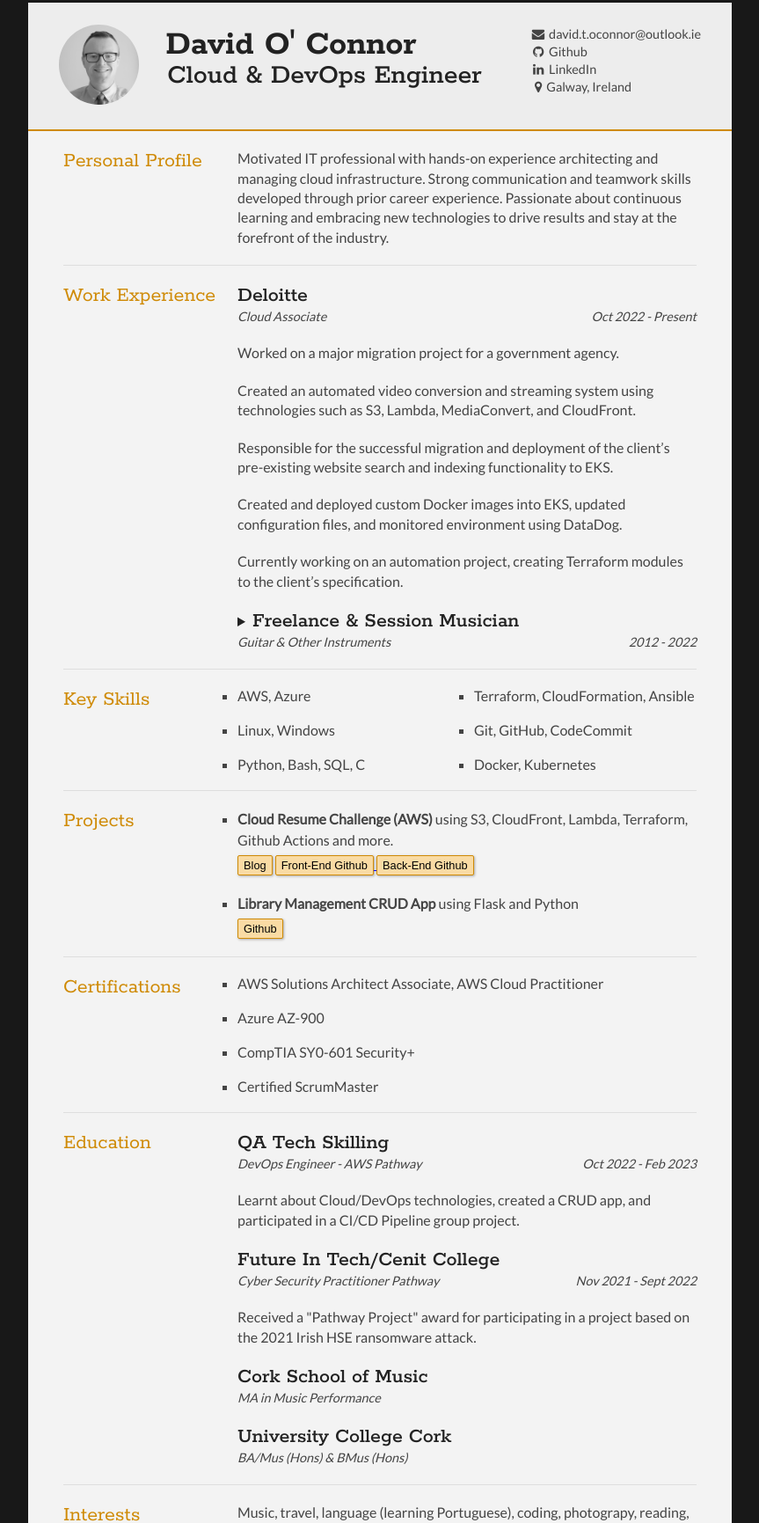
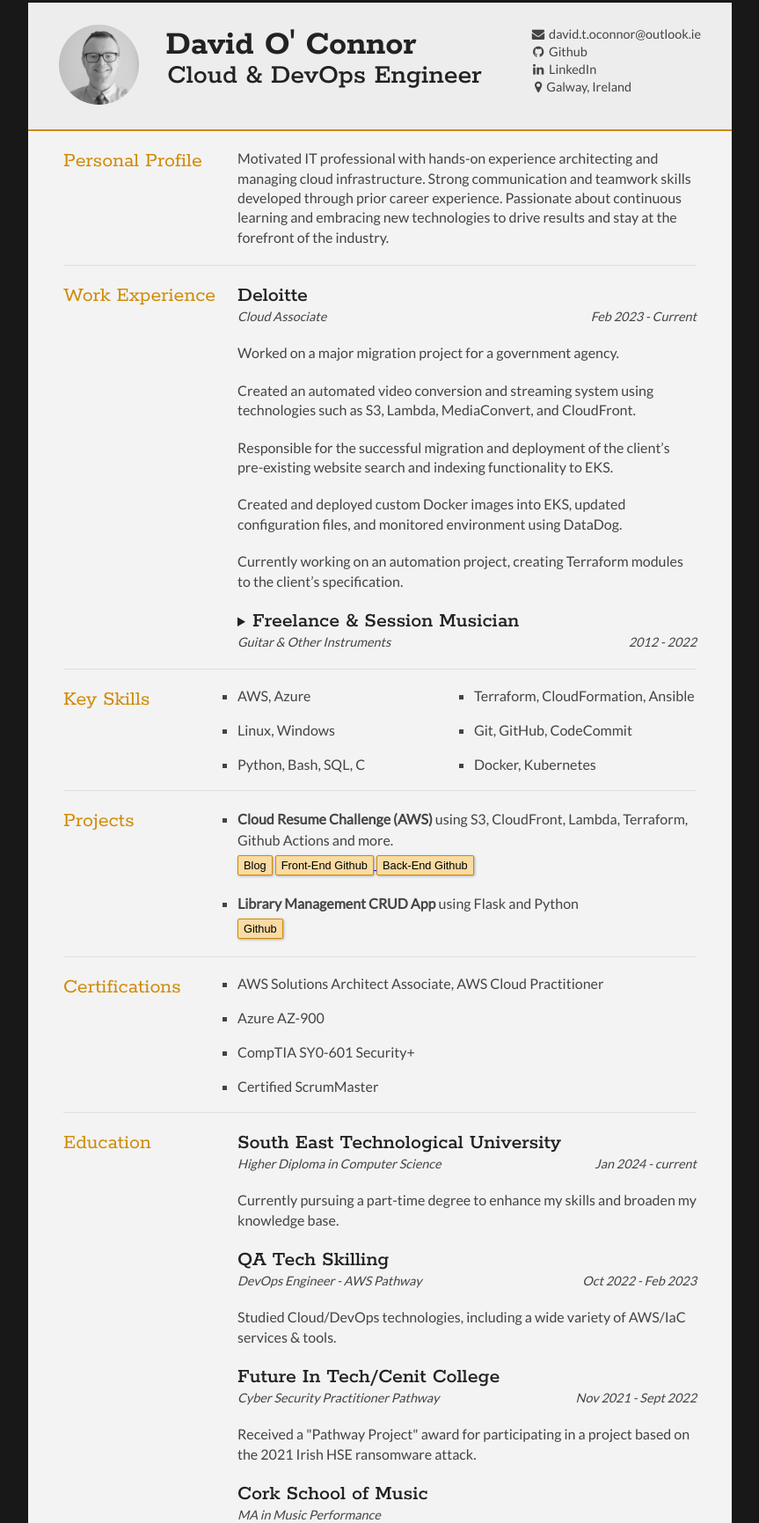
Before and after one commit to bit-of-a-git/cloud-resume-challenge-front-end, a plain HTML site: page website/index.html in a window 1280 px wide. Shown: the part 66-1797 px from the top of the page at 88% size, without its empty margins (208-1071 px from the left). Drawn offline with Linux system fonts and the light colour scheme; no server answers.

Commit message:
updating CV with HDip

```diff
--- a/website/index.html
+++ b/website/index.html
@@ -68,7 +68,7 @@
 			<div class="sectionContent">
 				<article>
 					<h2>Deloitte</h2>
-					<p class="subDetails">Cloud Associate<span class="subDetails-right">Oct 2022 - Present</span></p>
+					<p class="subDetails">Cloud Associate<span class="subDetails-right">Feb 2023 - Current</span></p>
 					<p>Worked on a major migration project for a government agency.</p>
 					<p>Created an automated video conversion and streaming system using technologies such as S3, Lambda, MediaConvert, and CloudFront.</p>
 					<p>Responsible for the successful migration and deployment of the client’s pre-existing website search and indexing functionality to EKS.</p>
@@ -153,9 +153,15 @@
 
 			<div class="sectionContent">
 				<article>
+					<h2>South East Technological University</h2>
+					<p class="subDetails">Higher Diploma in Computer Science<span class="subDetails-right">Jan 2024 - current</span></p>
+					<p>Currently pursuing a part-time degree to enhance my skills and broaden my knowledge base.</p>
+				</article>
+
+				<article>
 					<h2>QA Tech Skilling</h2>
 					<p class="subDetails">DevOps Engineer - AWS Pathway<span class="subDetails-right">Oct 2022 - Feb 2023</span></p>
-					<p>Learnt about Cloud/DevOps technologies, created a CRUD app, and participated in a CI/CD Pipeline group project.</p>
+					<p>Studied Cloud/DevOps technologies, including a wide variety of AWS/IaC services & tools.</p>
 				</article>
 
 				<article>
```
